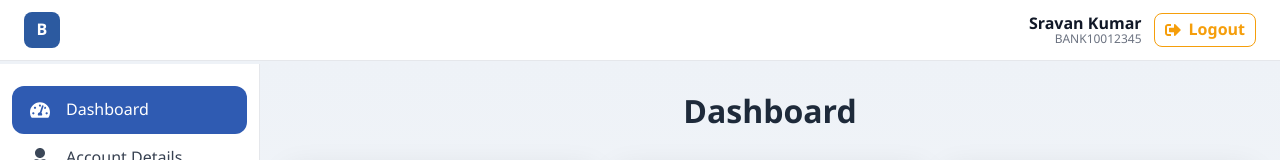
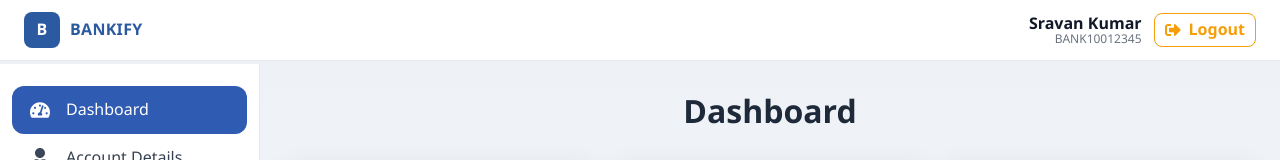
Before and after one commit to nagisheshero11/Online_Banking_System, a React (Create React App) app in the folder client/: page /dashboard in a window 1280 px wide. Shown: the top 160 px of the page. Built offline with nearby package versions, Linux system fonts and the light colour scheme.

Commit message:
Navbar change (name)

```diff
--- a/client/src/components/Dashboard/DashboardPages/DashboardNavbar.js
+++ b/client/src/components/Dashboard/DashboardPages/DashboardNavbar.js
@@ -9,7 +9,7 @@ const DashboardNavbar = ({ userName = 'User', accountId = '' }) => {
             <div className="nav-left">
                 <div className="brand">
                     <div className="brand-logo-mini">B</div>
-                    <div className="brand-text">Bankify</div>
+                    <div className="brand-text">BANKIFY</div>
                 </div>
             </div>
             <div className="nav-right">
--- a/client/src/components/Dashboard/DashboardPages/styles/DashboardNavbar.css
+++ b/client/src/components/Dashboard/DashboardPages/styles/DashboardNavbar.css
@@ -23,7 +23,7 @@
     align-items: center;
     gap: 10px;
     font-weight: 800;
-    color: var(--primary-color);
+    color: var(--primary-color, #1f4aa1);
     letter-spacing: 0.3px;
 }
 
@@ -31,7 +31,7 @@
     width: 36px;
     height: 36px;
     border-radius: 8px;
-    background: var(--primary-color);
+    background: var(--primary-color, #1f4aa1);
     color: #ffffff;
     display: grid;
     place-items: center;
@@ -40,6 +40,7 @@
 
 .brand-text {
     font-weight: 800;
+    color: var(--primary-color, #1f4aa1);
 }
 
 .nav-right {
--- a/client/src/components/Dashboard/DashboardPages/styles/Sidebar.css
+++ b/client/src/components/Dashboard/DashboardPages/styles/Sidebar.css
@@ -32,7 +32,8 @@
     color: #ffffff;
 }
 
-.brand-text {
+/* Scope to sidebar to avoid hiding navbar brand text */
+.sidebar .brand-text {
     display: none;
 }
 
```
